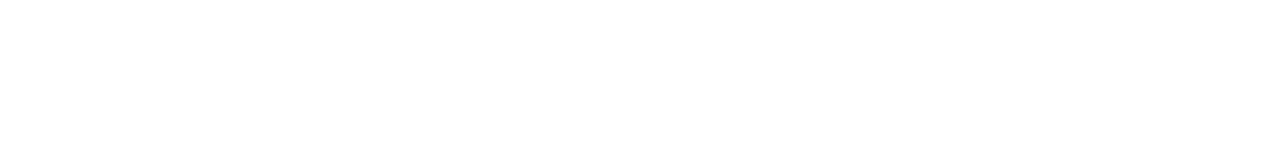
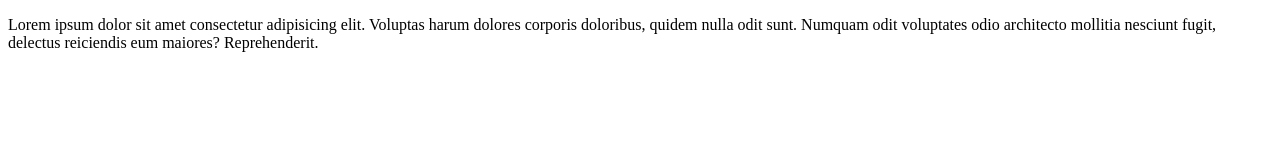
Before and after one commit to mehul1011/Git-Test, a plain HTML site: page templates/source.html in a window 1280 px wide. Drawn offline with Linux system fonts and the light colour scheme.

Commit message:
Third commit

```diff
--- a/templates/source.html
+++ b/templates/source.html
@@ -6,6 +6,6 @@
   <title>Document</title>
 </head>
 <body>
-
+  <p>Lorem ipsum dolor sit amet consectetur adipisicing elit. Voluptas harum dolores corporis doloribus, quidem nulla odit sunt. Numquam odit voluptates odio architecto mollitia nesciunt fugit, delectus reiciendis eum maiores? Reprehenderit.</p>
 </body>
 </html>
```
